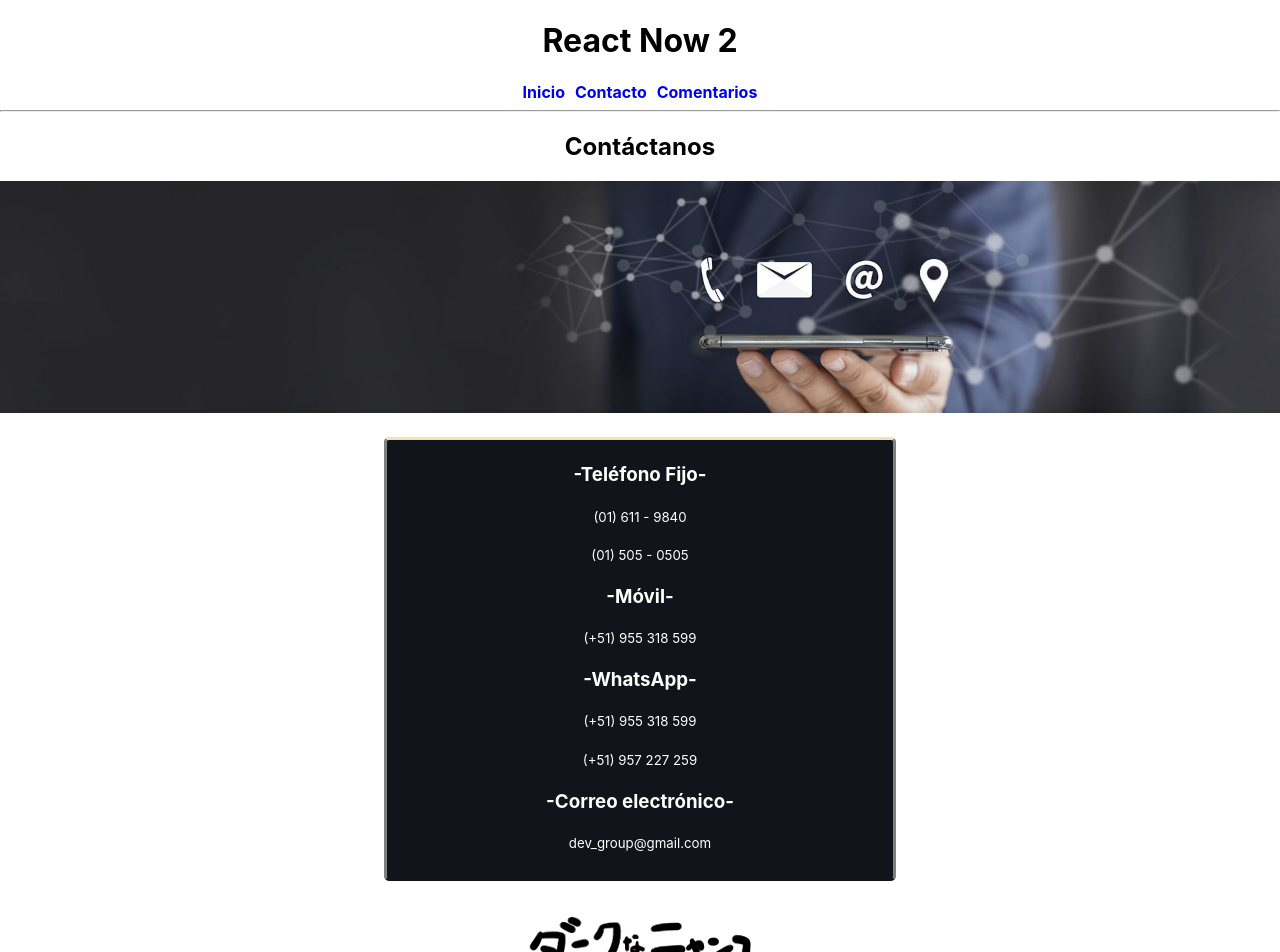
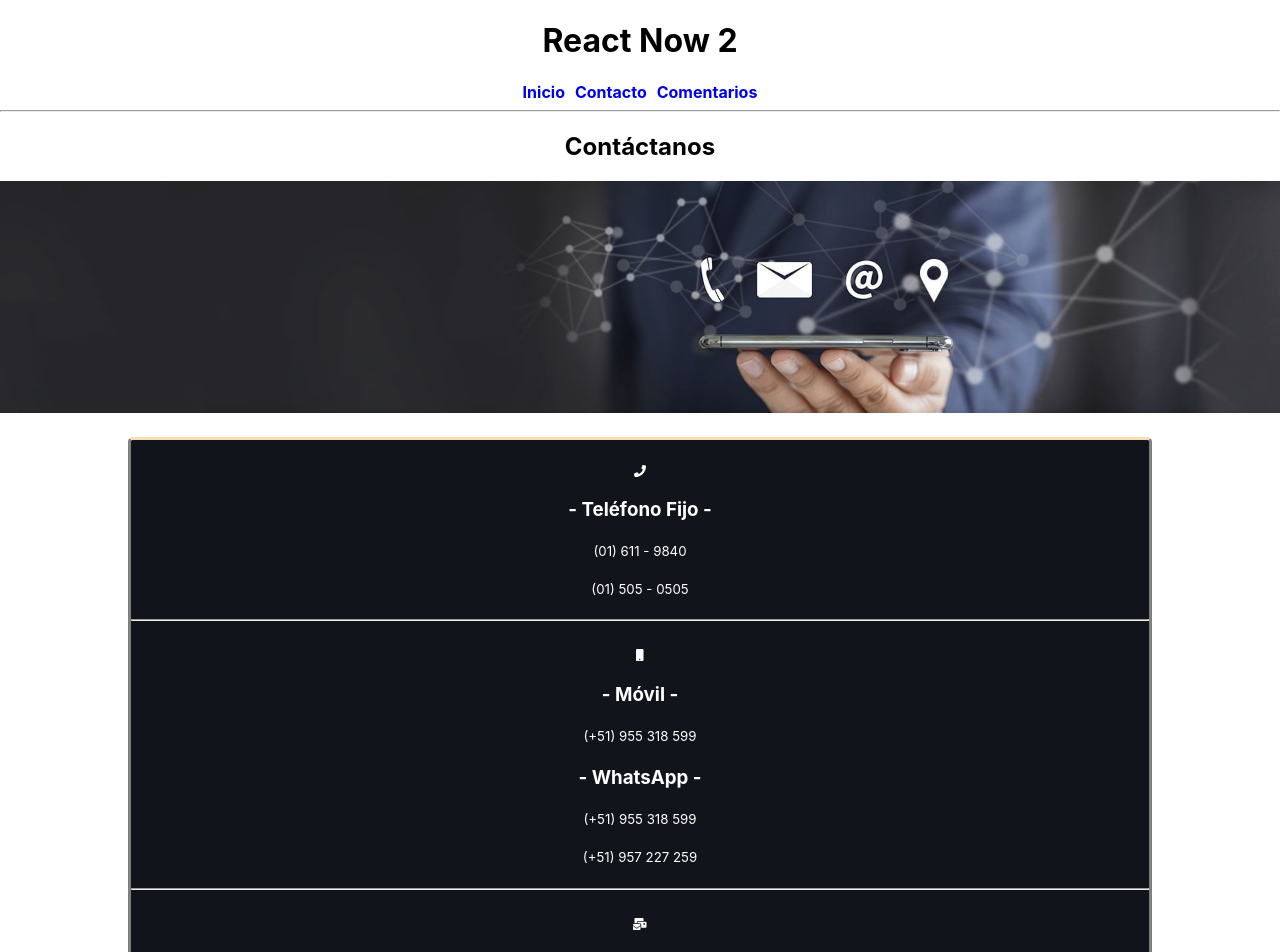
Before and after one commit to andme98/reactnow2, a React (Create React App) app: page /contacto in a window 1280 px wide. Shown: the top 952 px of the page. Built offline with nearby package versions, Linux system fonts and the light colour scheme.

Commit message:
changes over Contact.

```diff
--- a/package.json
+++ b/package.json
@@ -3,6 +3,9 @@
   "version": "0.1.0",
   "private": true,
   "dependencies": {
+    "@fortawesome/fontawesome-svg-core": "^1.2.34",
+    "@fortawesome/free-solid-svg-icons": "^5.15.2",
+    "@fortawesome/react-fontawesome": "^0.1.14",
     "@testing-library/jest-dom": "^5.11.9",
     "@testing-library/react": "^11.2.5",
     "@testing-library/user-event": "^12.7.3",
--- a/src/index.css
+++ b/src/index.css
@@ -21,8 +21,8 @@ code {
   border-radius: 0.3rem;
   color: white;
   margin-bottom: 20px;
-  margin-left: 30%;
-  margin-right: 30%;
+  margin-left: 10%;
+  margin-right: 10%;
   margin-top: 20px;
   padding-top: 5px;
   padding-bottom: 5px;
--- a/src/pages/Contacto.tsx
+++ b/src/pages/Contacto.tsx
@@ -1,5 +1,7 @@
 import React from 'react'
+import { FontAwesomeIcon} from '@fortawesome/react-fontawesome'
 import '../index.css'
+import {faMailBulk, faMobile, faPhone } from '@fortawesome/free-solid-svg-icons'
 
 const Contacto = () => {
     return (
@@ -7,18 +9,21 @@ const Contacto = () => {
             <h2>Contáctanos</h2>
             <img className='main-image' src="../contactus.jpg" alt="ra"/>
             <div className='card'>
-                <h3>-Teléfono Fijo-</h3>
+                <FontAwesomeIcon style={{marginTop:'20px'}} icon={faPhone} size='xs'/>
+                <h3>- Teléfono Fijo -</h3>
                 <h5 className='soft'>(01) 611 - 9840</h5>
                 <h5 className='soft'>(01) 505 - 0505</h5>
-
-                <h3>-Móvil-</h3>
+                <hr></hr>
+                <FontAwesomeIcon style={{marginTop:'20px'}} icon={faMobile} size='xs'/>
+                <h3>- Móvil -</h3>
                 <h5 className='soft'>(+51) 955 318 599</h5>
 
-                <h3>-WhatsApp-</h3>
+                <h3>- WhatsApp -</h3>
                 <h5 className='soft'>(+51) 955 318 599</h5>
                 <h5 className='soft'>(+51) 957 227 259</h5>
-
-                <h3>-Correo electrónico-</h3>
+                <hr></hr>
+                <FontAwesomeIcon style={{marginTop:'20px'}} icon={faMailBulk} size='xs'/>
+                <h3>- Correo electrónico -</h3>
                 <h5 className='soft'>dev_group@gmail.com</h5>
             </div>
             <img src="../cat.png" alt="cat"></img>
```
Also changed, not shown: 1 other file (tests, documents, lock files or other folders).
